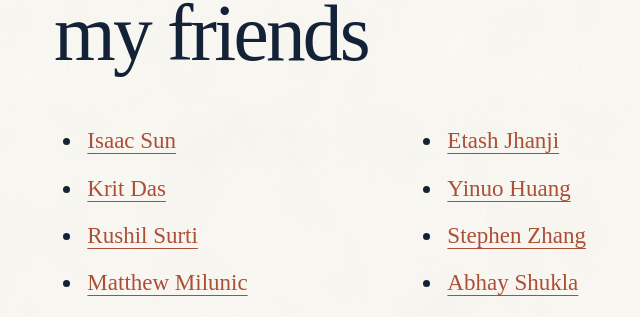
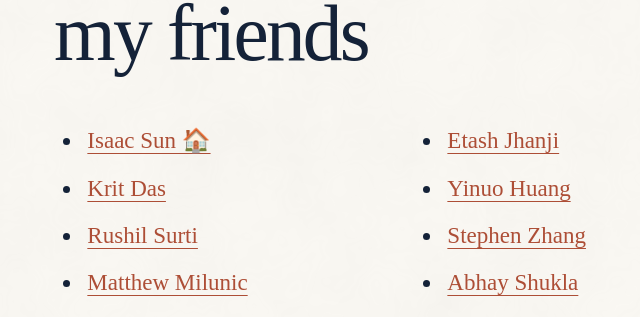
Before and after one commit to ghobrady/ghobrady.github.io, a Jekyll site: the page built from friends.html, in a window 1280 px wide. Shown: the part 164-481 px from the top of the page, without its empty margins (26-666 px from the left). Built offline with Jekyll 4.4.1, drawn with Linux system fonts in a browser that asks for light colours.

```diff
--- a/_data/friends.yml
+++ b/_data/friends.yml
@@ -1,4 +1,4 @@
-- name: Isaac Sun
+- name: Isaac Sun 🏠
   url: https://isaac9000.github.io/
 - name: Etash Jhanji
   url: https://etashj.github.io/
```
